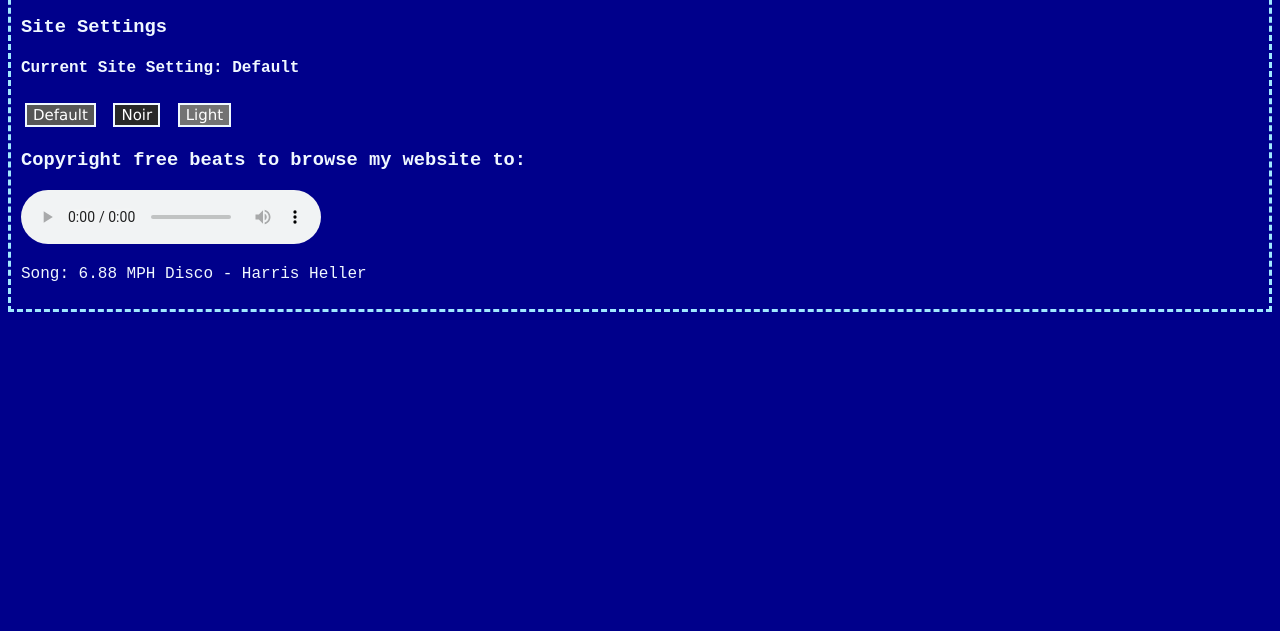
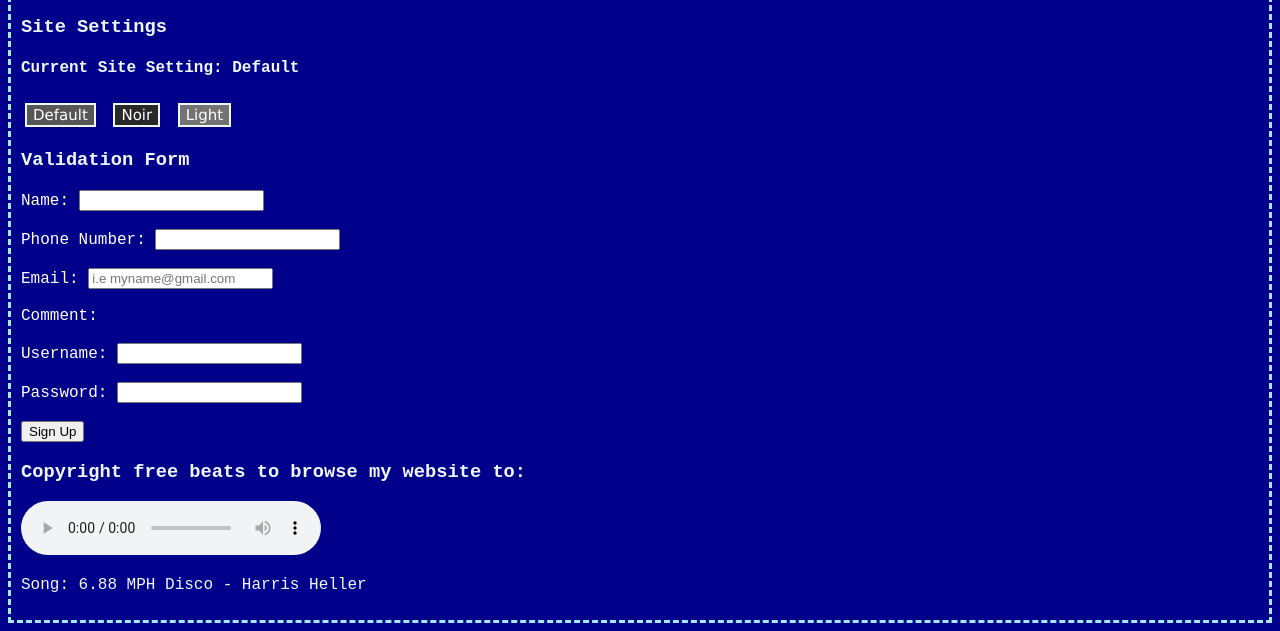
Before and after one commit to WildcatStudent/WildcatStudent.github.io, a plain HTML site: page index.html in a window 1280 px wide. Shown: the part 747-1378 px from the top of the page. Before the commit the page ends 1067 px from the top, so only its background shows below. Drawn offline with Linux system fonts and the light colour scheme.

Commit message:
added form

```diff
--- a/index.html
+++ b/index.html
@@ -30,6 +30,54 @@
         <button class = "button2" onclick="noir_theme()">Noir</button>
         <button class = "button3" onclick="light_theme()">Light</button>
 
+        <h3>Validation Form</h3>
+
+        <label for="name">Name:</label>
+            <input
+            id="name"
+            type="text"
+            pattern="[a-zA-Z ]"
+            required>
+        <br><br>
+
+        <label for="phone number">Phone Number:</label>
+            <input
+            id="tel"
+            >
+        <br><br>
+
+        <label for="email">Email:</label>
+			<input
+			id ="email"
+			name="useremail"
+			type = "email"
+			placeholder="i.e myname@gmail.com"
+			autocomplete="email"
+			required>
+            <br><br>
+
+        <label for="comment">Comment:</label>
+        <br><br>
+
+        <label for="username">Username:</label>
+        <input
+			id ="username"
+			name="user"
+			type="text"
+			autocomplete="username"
+			pattern="[a-zA-Z0-9_]{4-8}"
+			title="Lowercase letters only, 4-8 characters">
+        <br><br>
+
+        <label for="password">Password:</label>
+        <input
+			id = "password"
+			name="userpass"
+			type="password">
+        <br><br>
+
+        <button type="submit">Sign Up</button>
+
         <h3>Copyright free beats to browse my website to:</h3>
         <audio controls loop>
             <source src="6. 88 MPH Disco.wav" type="audio/wav">
--- a/scripts/javascript.js
+++ b/scripts/javascript.js
@@ -14,3 +14,14 @@ function noir_theme() {
     document.getElementById("page_body").style="background-color:#4274BD";
    // document.getElementsByClassName("header_style").color= "HEX #525252";
              }
+
+document.getElementById('signupForm').addEventListener("submit", function(event) {
+			alert('Form submitted')
+			const password = document.getElementById('password').value;
+			const username = document.getElementById('username').value;
+
+			if (password.includes(username)) {
+				event.preventDefault();
+				alert("Your password can't contain your username.");
+			}
+		}
```
